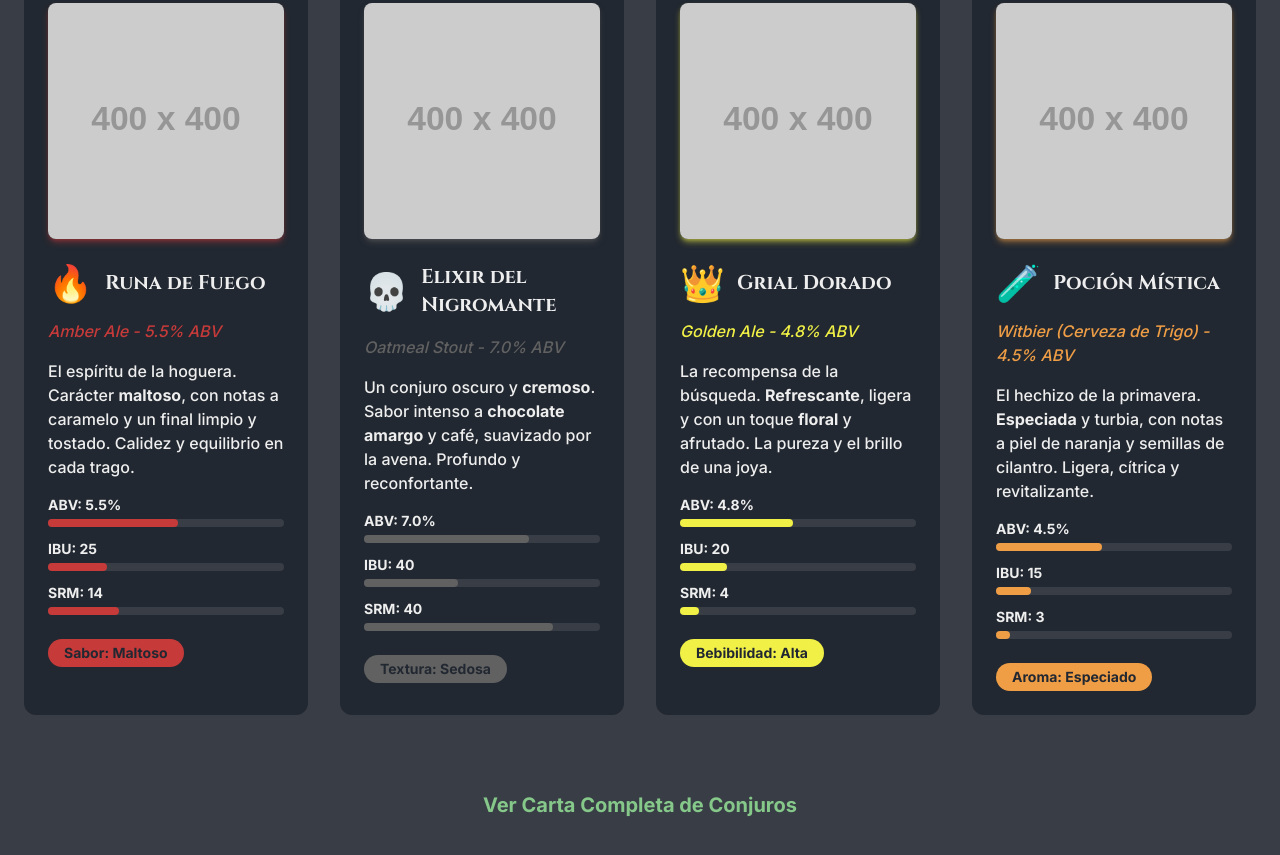
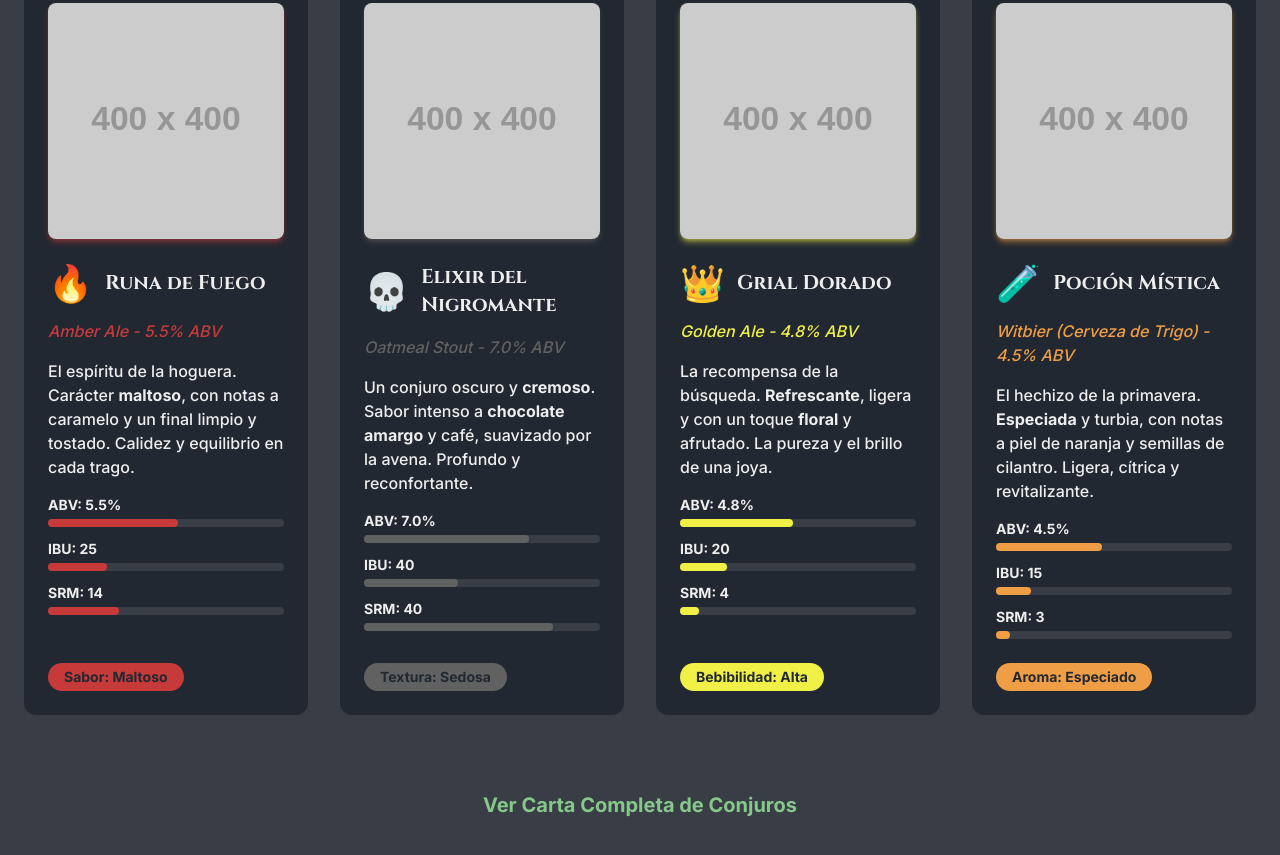
Before and after one commit to fdofonseca/grimorioweb, a plain HTML site: page index.html in a window 1280 px wide. Shown: the part 1871-2726 px from the top of the page. Drawn offline with nearby package versions, Linux system fonts and the light colour scheme; placeholder pictures from the web are drawn by us.

Commit message:
Update index.html

```diff
--- a/index.html
+++ b/index.html
@@ -115,11 +115,12 @@
 
             <div class="grid grid-cols-1 sm:grid-cols-2 lg:grid-cols-4 gap-8">
 
-                <div id="original-card-1" class="bg-brand-dark p-6 rounded-xl border-t-4 border-beer-amber beer-card">
+                <div id="original-card-1" class="bg-brand-dark p-6 rounded-xl border-t-4 border-beer-amber beer-card flex flex-col h-full">
                     <img src="https://placehold.co/400x400/C63A3A/222831"
                          alt="Etiqueta Runa de Fuego (Amber Ale)"
                          class="beer-image rounded-lg mb-6 shadow-md shadow-beer-amber/50 w-full h-auto object-cover aspect-square">
 
+                    <div>
                         <div class="flex justify-start items-center mb-4">
                             <span class="text-4xl text-beer-amber mr-3">🔥</span>
                             <h4 class="text-xl font-bold cinzel-font text-brand-light">Runa de Fuego</h4>
@@ -141,16 +142,19 @@
                                 <div class="h-2 bg-brand-secondary-dark rounded-full"><div class="h-full rounded-full bg-beer-amber" style="width: 30%;"></div></div>
                             </div>
                         </div>
-                    <div class="mt-4 text-left">
+                    </div>
+
+                    <div class="mt-auto text-left">
                         <span class="inline-block bg-beer-amber text-brand-dark text-sm font-semibold px-4 py-1 rounded-full">Sabor: Maltoso</span>
                     </div>
                 </div>
 
-                <div id="original-card-2" class="bg-brand-dark p-6 rounded-xl border-t-4 border-beer-stout beer-card">
+                <div id="original-card-2" class="bg-brand-dark p-6 rounded-xl border-t-4 border-beer-stout beer-card flex flex-col h-full">
                     <img src="https://placehold.co/400x400/616161/222831"
                          alt="Etiqueta Elixir del Nigromante (Oatmeal Stout)"
                          class="beer-image rounded-lg mb-6 shadow-md shadow-beer-stout/50 w-full h-auto object-cover aspect-square">
 
+                    <div>
                         <div class="flex justify-start items-center mb-4">
                             <span class="text-4xl text-beer-stout mr-3">💀</span>
                             <h4 class="text-xl font-bold cinzel-font text-brand-light">Elixir del Nigromante</h4>
@@ -172,16 +176,19 @@
                                 <div class="h-2 bg-brand-secondary-dark rounded-full"><div class="h-full rounded-full bg-beer-stout" style="width: 80%;"></div></div>
                             </div>
                         </div>
-                    <div class="mt-4 text-left">
+                    </div>
+
+                    <div class="mt-auto text-left">
                         <span class="inline-block bg-beer-stout text-brand-dark text-sm font-semibold px-4 py-1 rounded-full">Textura: Sedosa</span>
                     </div>
                 </div>
 
-                <div id="original-card-3" class="bg-brand-dark p-6 rounded-xl border-t-4 border-beer-golden beer-card">
+                <div id="original-card-3" class="bg-brand-dark p-6 rounded-xl border-t-4 border-beer-golden beer-card flex flex-col h-full">
                     <img src="https://placehold.co/400x400/F0F046/222831"
                          alt="Etiqueta Grial Dorado (Golden Ale)"
                          class="beer-image rounded-lg mb-6 shadow-md shadow-beer-golden/50 w-full h-auto object-cover aspect-square">
 
+                    <div>
                         <div class="flex justify-start items-center mb-4">
                             <span class="text-4xl text-beer-golden mr-3">👑</span>
                             <h4 class="text-xl font-bold cinzel-font text-brand-light">Grial Dorado</h4>
@@ -203,16 +210,19 @@
                                 <div class="h-2 bg-brand-secondary-dark rounded-full"><div class="h-full rounded-full bg-beer-golden" style="width: 8%;"></div></div>
                             </div>
                         </div>
-                    <div class="mt-4 text-left">
+                    </div>
+
+                    <div class="mt-auto text-left">
                         <span class="inline-block bg-beer-golden text-brand-dark text-sm font-semibold px-4 py-1 rounded-full">Bebibilidad: Alta</span>
                     </div>
                 </div>
 
-                <div id="original-card-4" class="bg-brand-dark p-6 rounded-xl border-t-4 border-beer-witbier beer-card">
+                <div id="original-card-4" class="bg-brand-dark p-6 rounded-xl border-t-4 border-beer-witbier beer-card flex flex-col h-full">
                     <img src="https://placehold.co/400x400/F09E46/222831"
                          alt="Etiqueta Poción Mística (Witbier)"
                          class="beer-image rounded-lg mb-6 shadow-md shadow-beer-witbier/50 w-full h-auto object-cover aspect-square">
 
+                    <div>
                         <div class="flex justify-start items-center mb-4">
                             <span class="text-4xl text-beer-witbier mr-3">🧪</span>
                             <h4 class="text-xl font-bold cinzel-font text-brand-light">Poción Mística</h4>
@@ -234,7 +244,9 @@
                                 <div class="h-2 bg-brand-secondary-dark rounded-full"><div class="h-full rounded-full bg-beer-witbier" style="width: 6%;"></div></div>
                             </div>
                         </div>
-                    <div class="mt-4 text-left">
+                    </div>
+
+                    <div class="mt-auto text-left">
                         <span class="inline-block bg-beer-witbier text-brand-dark text-sm font-semibold px-4 py-1 rounded-full">Aroma: Especiado</span>
                     </div>
                 </div>
```
Lines whose indentation alone changed are shown as unchanged.
